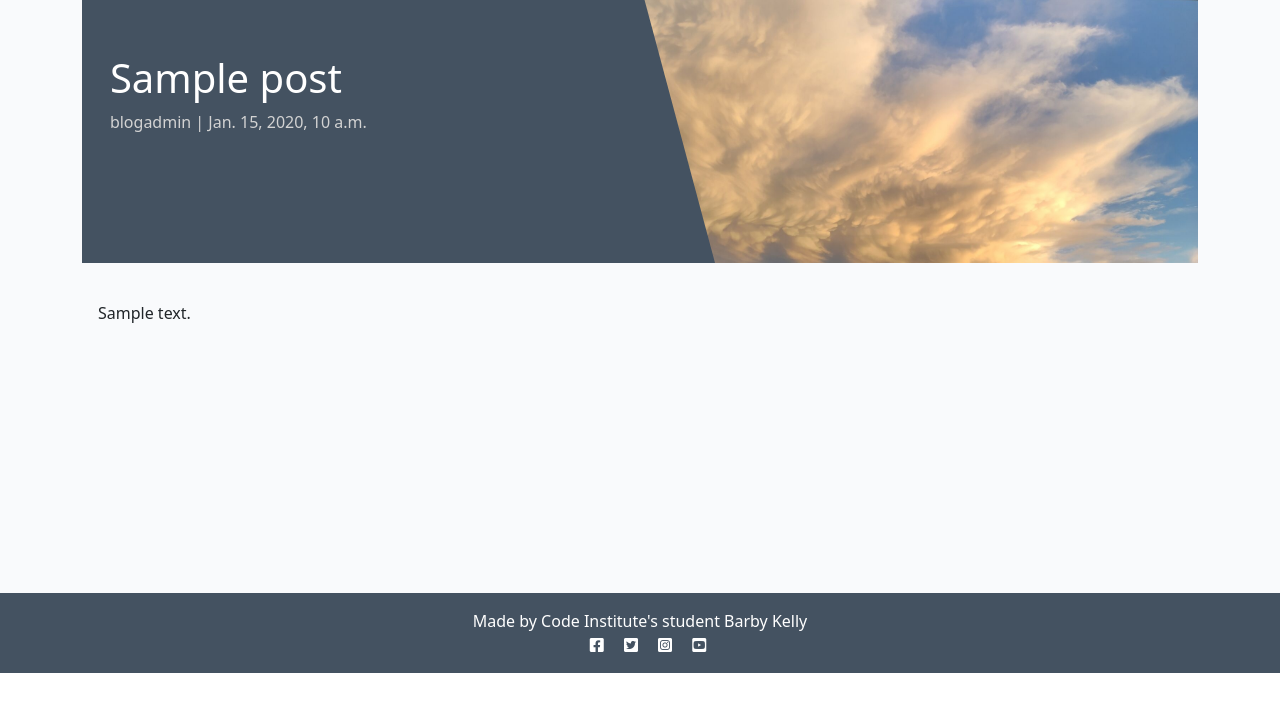
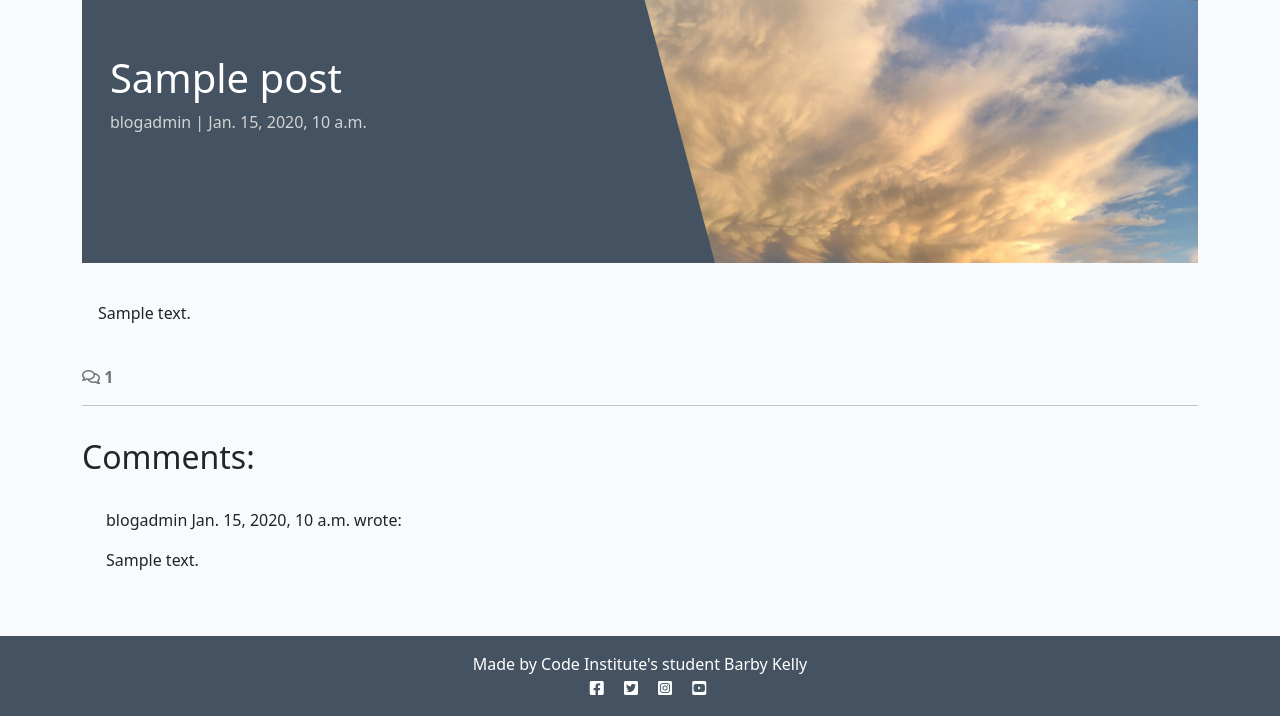
Before and after one commit to BarbyKelly/blog, a Django app: a page that uses bkblog/templates/bkblog/post_detail.html in a window 1280 px wide. Shown: the part 127-843 px from the top of the page. Before the commit the page ends 800 px from the top, so only its background shows below. Run offline with Django 4.2, Linux system fonts and the light colour scheme; data comes from the database, SQL or seed files in the repository; tables that the repository leaves empty hold one stand-in row (values such as "Sample post").

Commit message:
Adding comments

```diff
--- a/bkblog/templates/bkblog/post_detail.html
+++ b/bkblog/templates/bkblog/post_detail.html
@@ -1,5 +1,6 @@
-{% extends 'base.html' %} {% block content %}
+{% extends 'base.html' %}
 {% load static %}
+{% block content %}
 
 <div class="masthead">
     <div class="container">
@@ -25,10 +26,46 @@
                 <!-- Use the | safe filter inside the template tags -->
                 <p class="card-text">
                     {{ post.content | safe }}
-                </p>
-            </div>
+            </p>
         </div>
     </div>
 </div>
-
+<!-- Displaying count of comments -->
+<div class="row">
+    <div class="col-12">
+        <strong class="text-secondary">
+          <i class="far fa-comments"></i> {{ comment_count }}
+        </strong>
+    </div>
+    <div class="col-12">
+        <hr>
+    </div>
+</div>
+<!-- Displaying Comments -->
+<div class="row">
+<div class="col-md-8 card mb-4  mt-3 ">
+    <h2>Comments:</h2>
+    <div class="card-body">
+        <!-- A for loop inside the empty control tags to iterate through each comment in comments -->
+        {% for comment in comments %}
+        <div class="p-2 comments {% if not comment.approved and comment.author == user %} faded{% elif not comment.approved %} d-none{% endif %}">
+            <p class="font-weight-bold">
+                {{ comment.author }}
+                <span class="font-weight-normal">
+                    {{ comment.created_on }}
+                </span> wrote:
+            </p>
+            <div id="comment{{ comment.id }}">
+                {{ comment.body | linebreaks }}
+            </div>
+            {% if not comment.approved and comment.author == user %}
+            <p class="approval">This comment is awaiting for approval by an administrator</p>
+            {% endif %}
+        </div>
+        <!-- For loop ends here -->
+        {% endfor %}
+      </div>
+    </div>
+  </div>
+</div>
 {% endblock content %}
--- a/bkblog/views.py
+++ b/bkblog/views.py
@@ -26,10 +26,15 @@ def post_detail(request, slug):
 
     queryset = Post.objects.filter(status=1)
     post = get_object_or_404(queryset, slug=slug)
+    comments = post.comments.all().order_by("-created_on")
+    comment_count = post.comments.filter(approved=True).count()
 
     return render(
         request,
         "bkblog/post_detail.html",
-        {"post": post,
-        "coder": "Barby Kelly"},
+        {
+            "post": post,
+            "comments": comments,
+            "comment_count": comment_count,
+        },
     )
```
